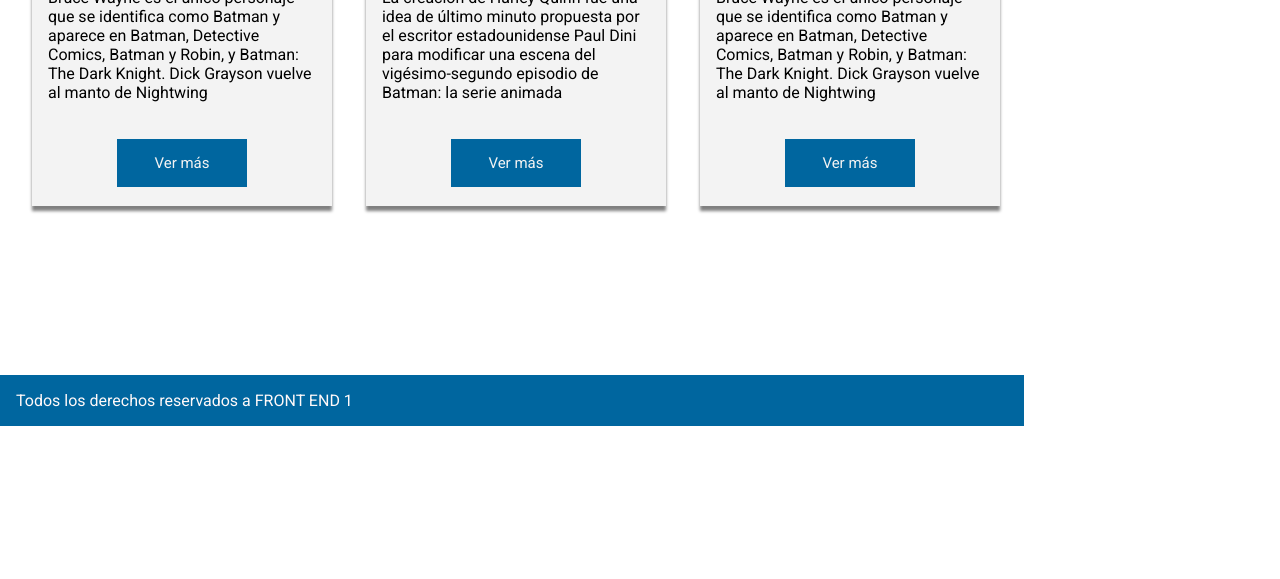
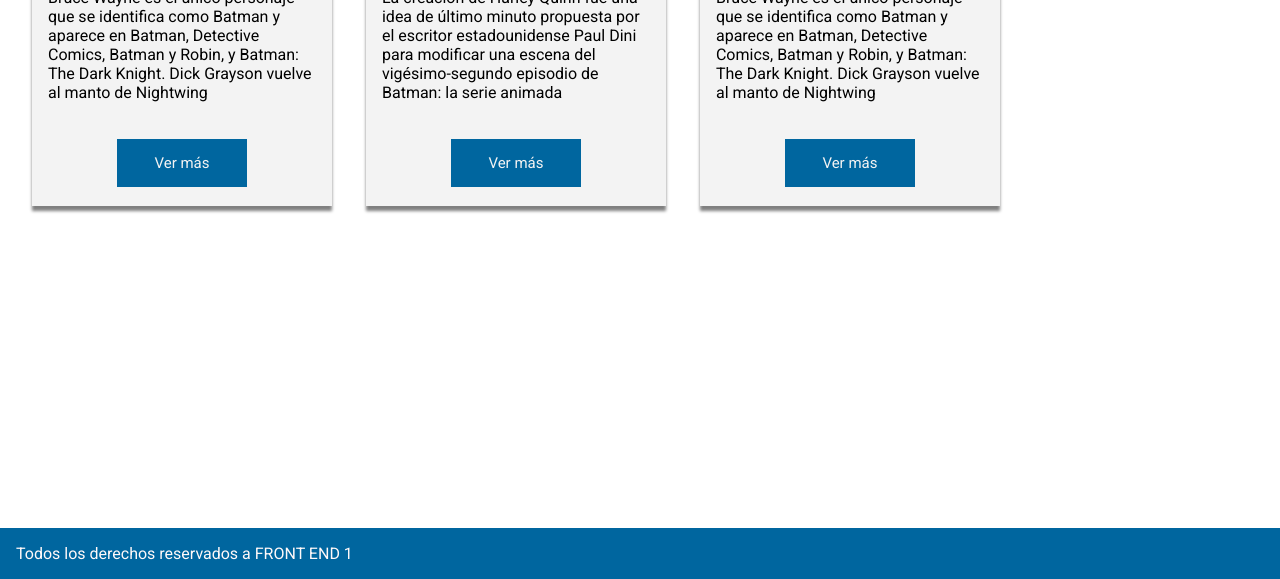
Before and after one commit to JCamiloMRincon/DH-heroes, a plain HTML site: page index.html in a window 1280 px wide. Shown: the part 614-1193 px from the top of the page. Drawn offline with Linux system fonts and the light colour scheme.

Commit message:
Modificación del width

```diff
--- a/css/style.css
+++ b/css/style.css
@@ -7,7 +7,6 @@
 
 body{
     font-family: 'Roboto', sans-serif;
-    width: 1024px;
 }
 
 header div{
@@ -129,6 +128,4 @@ footer{
     font-size: 16px;
     width: 100%;
     padding: 16px;
-    position: relative;
-    bottom: 153px;
 }
```
